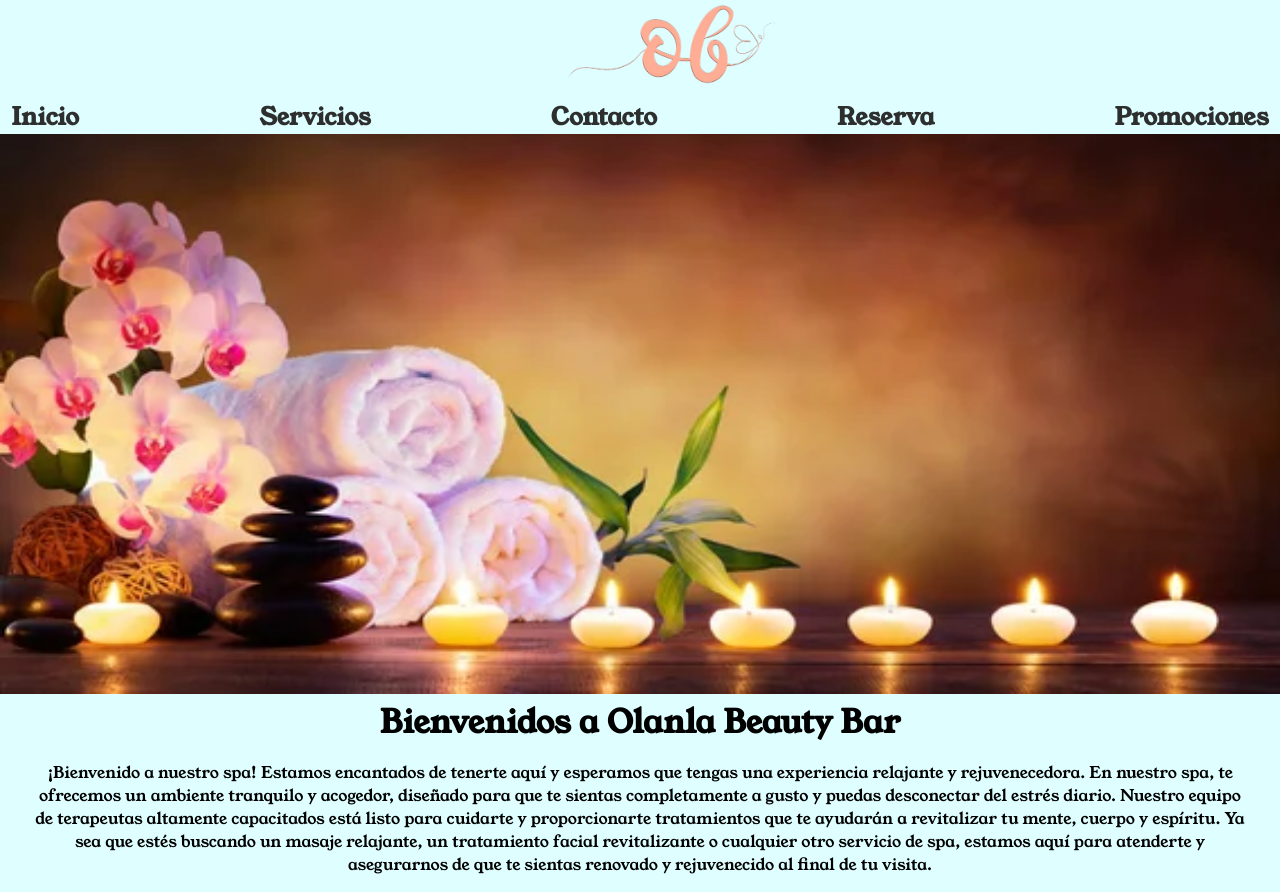
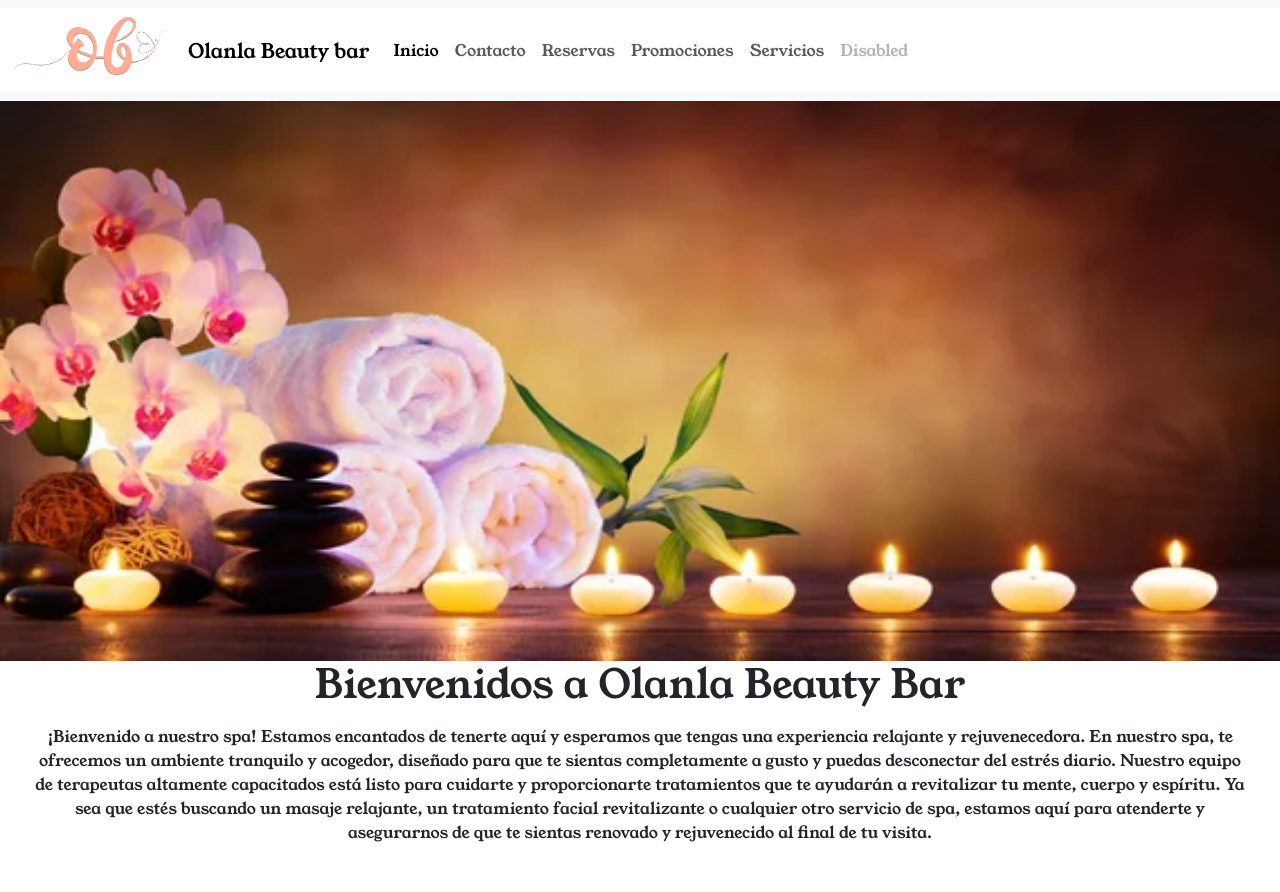
Before and after one commit to PedroProgam/Olanla, a plain HTML site: page index.html in a window 1280 px wide. Shown: the top 892 px of the page. After the commit the page ends 861 px from the top, so only its background shows below. Drawn offline with nearby package versions, Linux system fonts and the light colour scheme.

Commit message:
cambio y mejora del nav bar, con responsive, mas bootstrap

```diff
--- a/css/main.style.css
+++ b/css/main.style.css
@@ -2,7 +2,7 @@
     margin: 0;
     padding: 0;
     box-sizing: border-box;
-    background-color: rgb(222, 254, 255);
+    background-color: rgb(255, 255, 255);
     font-family: "young"
 }
 @import url('https://fonts.googleapis.com/css2?family=Young+Serif&display=swap');
@@ -25,13 +25,9 @@
 
 }
 .nav {
-    flex-direction: row;
-    flex-wrap: wrap;
-    flex-grow: row wrap;
-    gap: 1rem;
-    text-align: center;
-    top: 50px;
-    justify-content: space-between;
+  background-color: transparent;
+  border-color: transparent;
+
 
 }
 .menu {
@@ -154,3 +150,7 @@
     margin-left: 2rem;
     margin-right: 6rem;
 }
+.logobar {
+    width: 20vh;
+
+}
--- a/index.html
+++ b/index.html
@@ -4,24 +4,46 @@
     <meta charset="UTF-8">
     <meta name="viewport" content="width=device-width, initial-scale=1.0">
     <title>Inicio</title>
+
+    <link href="https://cdn.jsdelivr.net/npm/bootstrap@5.3.2/dist/css/bootstrap.min.css" rel="stylesheet" integrity="sha384-T3c6CoIi6uLrA9TneNEoa7RxnatzjcDSCmG1MXxSR1GAsXEV/Dwwykc2MPK8M2HN" crossorigin="anonymous">
     <link rel="stylesheet" href="css/main.style.css">
     <link rel="shortcut icon" href="./img/logo.png" type="image/x-icon">
 </head>
 
 <body>
     <header>
-        <div class="caja">
-        <img  src="./img/logo.png" alt="logo" srcset=""class="logotipo">
-        </div>
-        <nav class="nav">
-             <h2>
-            <a class="menu" href="./index.html">Inicio</a>&nbsp;&nbsp;&nbsp;&nbsp;&nbsp;&nbsp;&nbsp;&nbsp;&nbsp;&nbsp;&nbsp;&nbsp;&nbsp;&nbsp;&nbsp;&nbsp;&nbsp;&nbsp;&nbsp;&nbsp;&nbsp;&nbsp;&nbsp;&nbsp;&nbsp;&nbsp;&nbsp;&nbsp;&nbsp;
-            <a class="menu" href="./pages/servicios.html">Servicios</a>&nbsp;&nbsp;&nbsp;&nbsp;&nbsp;&nbsp;&nbsp;&nbsp;&nbsp;&nbsp;&nbsp;&nbsp;&nbsp;&nbsp;&nbsp;&nbsp;&nbsp;&nbsp;&nbsp;&nbsp;&nbsp;&nbsp;&nbsp;&nbsp;&nbsp;&nbsp;&nbsp;&nbsp;&nbsp;
-            <a class="menu" href="./pages/contacto.html">Contacto</a>&nbsp;&nbsp;&nbsp;&nbsp;&nbsp;&nbsp;&nbsp;&nbsp;&nbsp;&nbsp;&nbsp;&nbsp;&nbsp;&nbsp;&nbsp;&nbsp;&nbsp;&nbsp;&nbsp;&nbsp;&nbsp;&nbsp;&nbsp;&nbsp;&nbsp;&nbsp;&nbsp;&nbsp;&nbsp;
-            <a class="menu" href="./pages/reserva.html">Reserva</a>&nbsp;&nbsp;&nbsp;&nbsp;&nbsp;&nbsp;&nbsp;&nbsp;&nbsp;&nbsp;&nbsp;&nbsp;&nbsp;&nbsp;&nbsp;&nbsp;&nbsp;&nbsp;&nbsp;&nbsp;&nbsp;&nbsp;&nbsp;&nbsp;&nbsp;&nbsp;&nbsp;&nbsp;&nbsp;
-            <a class="menu" href="./pages/promociones.html">Promociones</a>
-            </h2>
-        </nav>
+        <nav class="navbar navbar-expand-lg bg-body-tertiary  nav" >
+            <div class="container-fluid">
+          <a class="navbar-brand  logobar" href="./index.html"> <img class="logobar" src="./img/logo.png" href="index.html" alt=""></a>
+              <a class="navbar-brand" href="./index.html" >Olanla Beauty bar </a>
+              <button class="navbar-toggler" type="button" data-bs-toggle="collapse" data-bs-target="#navbarNav" aria-controls="navbarNav" aria-expanded="false" aria-label="Toggle navigation">
+                <span class="navbar-toggler-icon"></span>
+              </button>
+              <div class="collapse navbar-collapse" id="navbarNav">
+                <ul class="navbar-nav">
+                  <li class="nav-item">
+                    <a class="nav-link active" aria-current="page" href="./index.html"
+                    >Inicio</a>
+                  </li>
+                  <li class="nav-item">
+                    <a class="nav-link" href="./pages/contacto.html">Contacto</a>
+                  </li>
+                  <li class="nav-item">
+                    <a class="nav-link" href="./pages/reserva.html">Reservas</a>
+                  </li>
+                  <li class="nav-item">
+                    <a class="nav-link" href="./pages/promociones.html">Promociones</a>
+                  </li>
+                  <li class="nav-item">
+                    <a class="nav-link" href="./pages/servicios.html">Servicios</a>
+                  </li>
+                  <li class="nav-item">
+                    <a class="nav-link disabled" aria-disabled="true">Disabled</a>
+                  </li>
+                </ul>
+              </div>
+            </div>
+          </nav>
     </header>
     <main>
     <img class="collage" src="img/depositphotos_203120966-stock-photo-spa-concept-massage-stones-with.jpg"
@@ -32,6 +54,7 @@
     <p class="bienvenidos">¡Bienvenido a nuestro spa! Estamos encantados de tenerte aquí y esperamos que tengas una experiencia relajante y rejuvenecedora. En nuestro spa, te ofrecemos un ambiente tranquilo y acogedor, diseñado para que te sientas completamente a gusto y puedas desconectar del estrés diario.
         Nuestro equipo de terapeutas altamente capacitados está listo para cuidarte y proporcionarte tratamientos que te ayudarán a revitalizar tu mente, cuerpo y espíritu. Ya sea que estés buscando un masaje relajante, un tratamiento facial revitalizante o cualquier otro servicio de spa, estamos aquí para atenderte y asegurarnos de que te sientas renovado y rejuvenecido al final de tu visita.</p>
     </footer>
+<script src="https://cdn.jsdelivr.net/npm/bootstrap@5.3.2/dist/js/bootstrap.bundle.min.js" integrity="sha384-C6RzsynM9kWDrMNeT87bh95OGNyZPhcTNXj1NW7RuBCsyN/o0jlpcV8Qyq46cDfL" crossorigin="anonymous"></script>
+</body>
 
-</body>
 </html>
```
